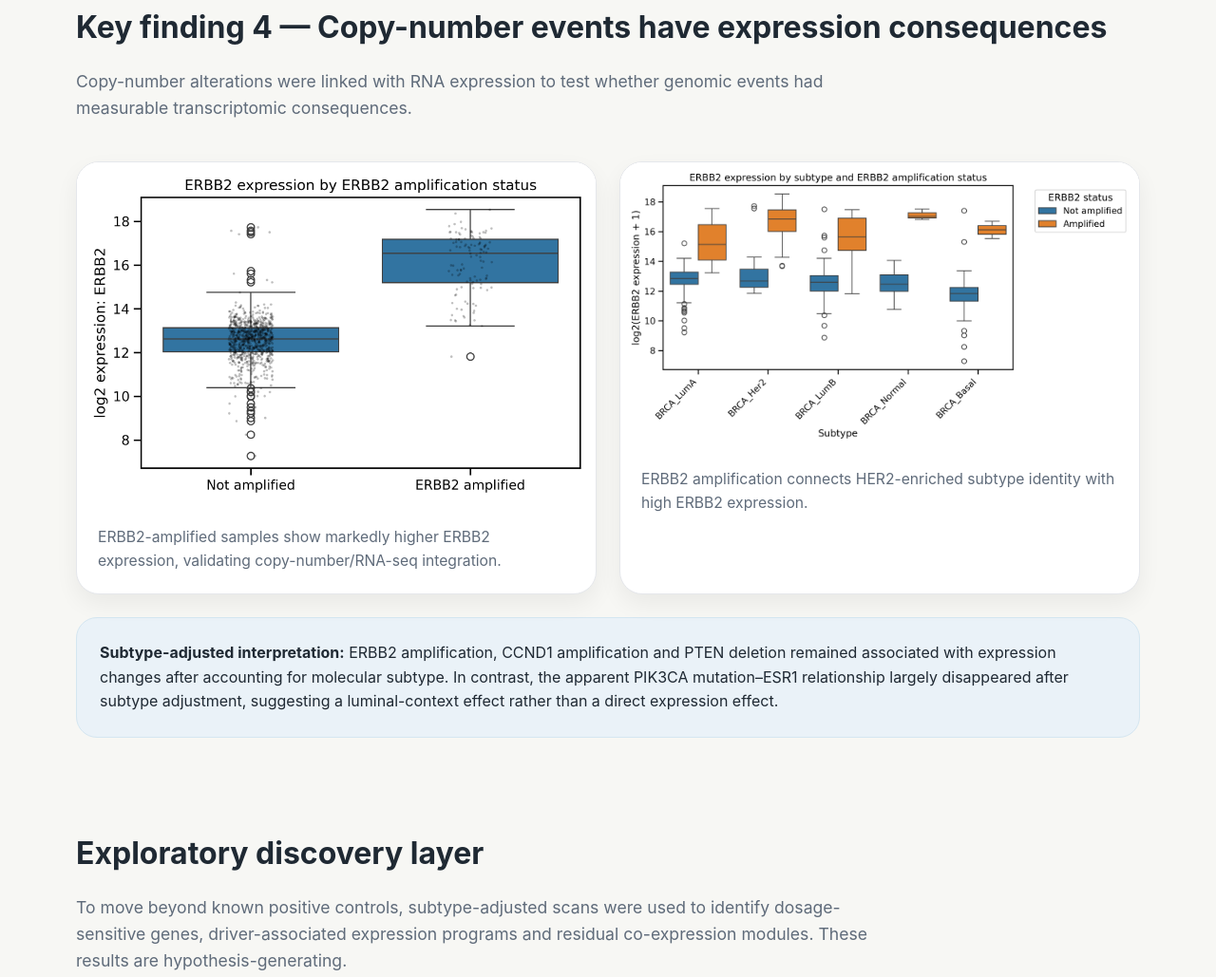
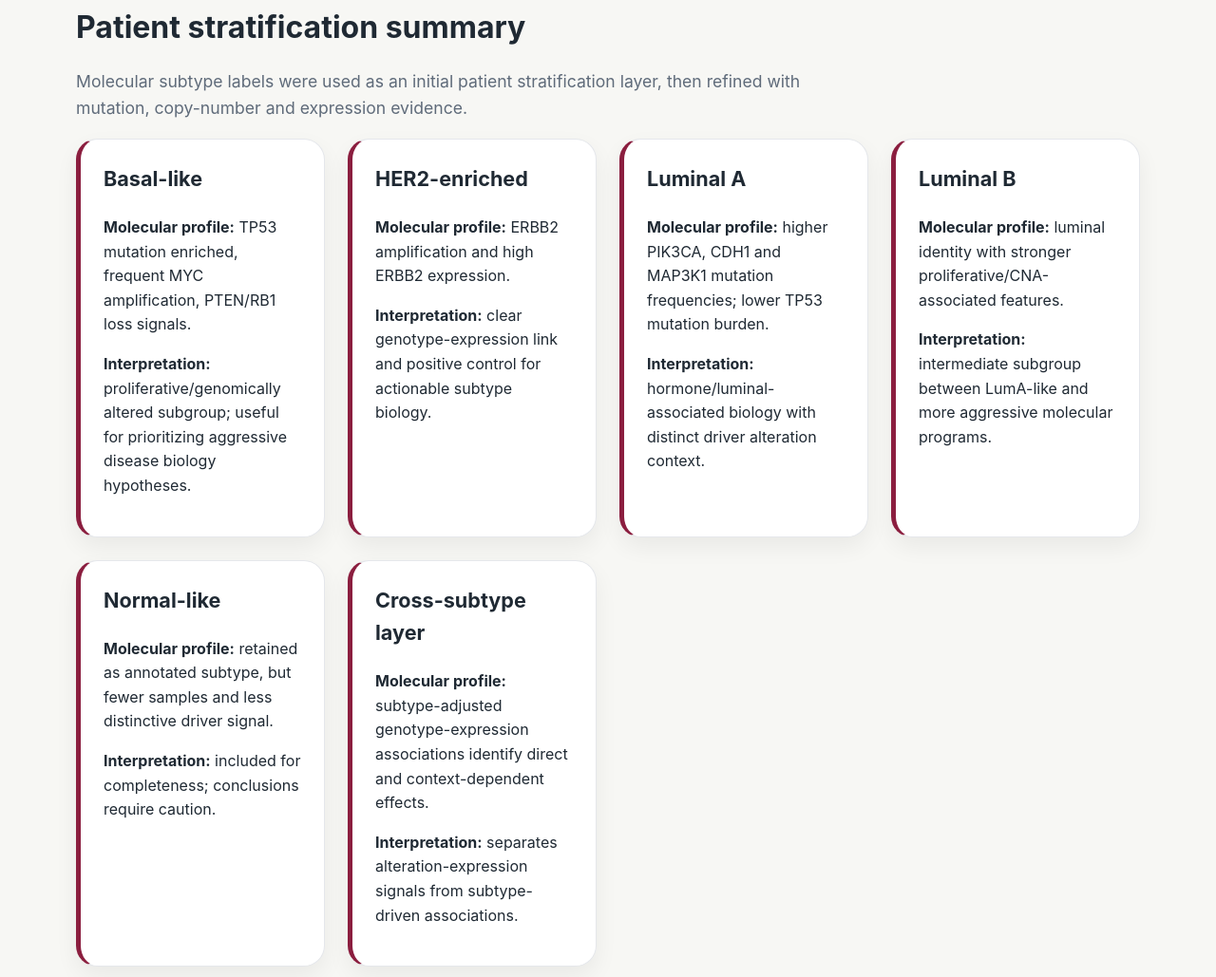
Before and after one commit to rubengarciad93bioinfo/tcga-brca-translational-stratification, a plain HTML site: page docs/index.html in a window 1280 px wide. Shown: the part 5106-6135 px from the top of the page at 95% size. Drawn offline with Linux system fonts and the light colour scheme.

Commit message:
Improve portfolio snapshot and workflow layout

```diff
--- a/docs/index.html
+++ b/docs/index.html
@@ -576,7 +576,53 @@
       </div>
     </div>
   </section>
+  <section>
+    <div class="container">
+      <h2>Patient stratification summary</h2>
+      <p class="lead">
+        Molecular subtype labels were used as an initial patient stratification layer, then refined
+        with mutation, copy-number and expression evidence.
+      </p>
 
+      <div class="grid grid-3">
+        <div class="card finding">
+          <h3>Basal-like</h3>
+          <p><strong>Molecular profile:</strong> TP53 mutation enriched, frequent MYC amplification, PTEN/RB1 loss signals.</p>
+          <p><strong>Interpretation:</strong> proliferative/genomically altered subgroup; useful for prioritizing aggressive disease biology hypotheses.</p>
+        </div>
+
+        <div class="card finding">
+          <h3>HER2-enriched</h3>
+          <p><strong>Molecular profile:</strong> ERBB2 amplification and high ERBB2 expression.</p>
+          <p><strong>Interpretation:</strong> clear genotype-expression link and positive control for actionable subtype biology.</p>
+        </div>
+
+        <div class="card finding">
+          <h3>Luminal A</h3>
+          <p><strong>Molecular profile:</strong> higher PIK3CA, CDH1 and MAP3K1 mutation frequencies; lower TP53 mutation burden.</p>
+          <p><strong>Interpretation:</strong> hormone/luminal-associated biology with distinct driver alteration context.</p>
+        </div>
+
+        <div class="card finding">
+          <h3>Luminal B</h3>
+          <p><strong>Molecular profile:</strong> luminal identity with stronger proliferative/CNA-associated features.</p>
+          <p><strong>Interpretation:</strong> intermediate subgroup between LumA-like and more aggressive molecular programs.</p>
+        </div>
+
+        <div class="card finding">
+          <h3>Normal-like</h3>
+          <p><strong>Molecular profile:</strong> retained as annotated subtype, but fewer samples and less distinctive driver signal.</p>
+          <p><strong>Interpretation:</strong> included for completeness; conclusions require caution.</p>
+        </div>
+
+        <div class="card finding">
+          <h3>Cross-subtype layer</h3>
+          <p><strong>Molecular profile:</strong> subtype-adjusted genotype-expression associations identify direct and context-dependent effects.</p>
+          <p><strong>Interpretation:</strong> separates alteration-expression signals from subtype-driven associations.</p>
+        </div>
+      </div>
+    </div>
+  </section>
   <section>
     <div class="container">
       <h2>Key finding 4 — Copy-number events have expression consequences</h2>
```
